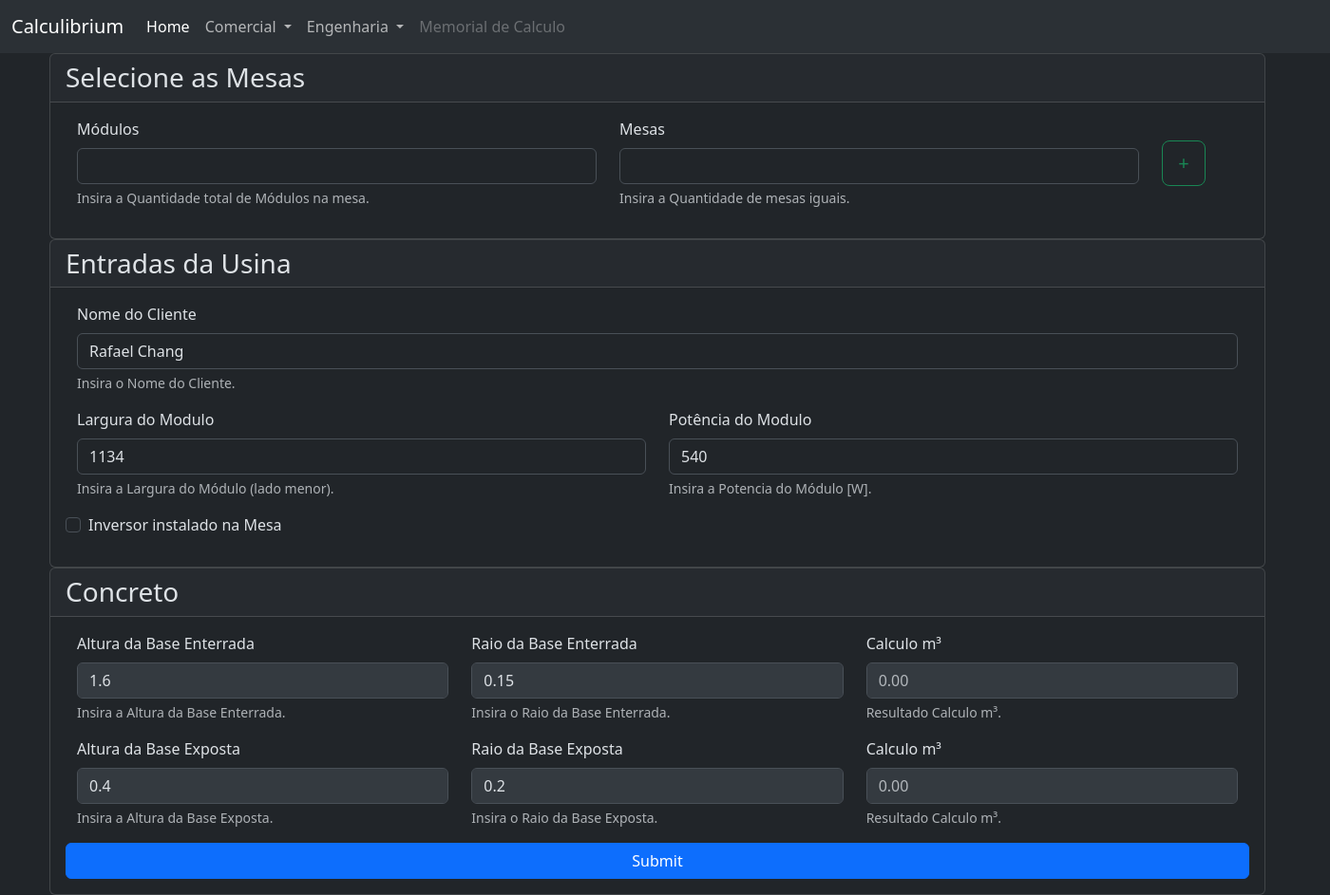
After one commit to rafachang/toolbox-django, a Django app: page /structure/un in a window 1400 px wide. The commit adds this page. Shown: the whole page at 95% size. Run offline with Django 4.2, Linux system fonts and the light colour scheme.

Commit message:
Some changes

```diff
--- a/calculibrium/templates/calculibrium/base.html
+++ b/calculibrium/templates/calculibrium/base.html
@@ -23,7 +23,7 @@
                   Comercial
                 </a>
                 <ul class="dropdown-menu">
-                  <li><a class="dropdown-item" href="{% url 'calculibrium:structure' %}">Estrutura</a></li>
+                  <li><a class="dropdown-item" href="{% url 'calculibrium:structure_kwp' %}">Estrutura</a></li>
                 </ul>
               </li>
               <li class="nav-item dropdown">
@@ -31,8 +31,8 @@
                   Engenharia
                 </a>
                 <ul class="dropdown-menu">
-                  <li><a class="dropdown-item" href="#">Estrutura [kWp]</a></li>
-                  <li><a class="dropdown-item" href="#">Estrutura [Un]</a></li>
+                  <li><a class="dropdown-item" href="{% url 'calculibrium:structure_kwp' %}">Estrutura [kWp]</a></li>
+                  <li><a class="dropdown-item" href="{% url 'calculibrium:structure_un' %}">Estrutura [Un]</a></li>
                   <li><hr class="dropdown-divider"></li>
                   <li><a class="dropdown-item" href="#">Mesas</a></li>
                   <li><hr class="dropdown-divider"></li>
--- /dev/null
+++ b/calculibrium/templates/calculibrium/structure_un.html
@@ -0,0 +1,293 @@
+{% extends "calculibrium/base.html" %}
+{% load calculibrium_extras %}
+{% block title %}
+  Calculo de Estrutura
+{% endblock title %}
+
+{% block content %}
+<div class="container">
+<form method="post">
+    {% csrf_token %}
+    <div class="card" style="width: 80rem;">
+        <h3 class="card-header">Selecione as Mesas</h3>
+        <div class="card-body">
+            <div class="container" id="linhas-container">
+                {% if tables %}
+                {% for row in tables %}
+                    <div class="mesas">
+                        <div class="row">
+                            <div class="col">
+                                <div class="mb-3">
+                                    <label for="txt_modules_amount" class="form-label">Módulos</label>
+                                    <input type="number" step="1" class="form-control" name="txt_modules_amount" id="txt_modules_amount" value="{{row.0}}">
+                                    <div class="form-text">Insira a Quantidade total de Módulos na mesa.</div>
+                                </div>
+                            </div>
+                            <div class="col">
+                                <div class="mb-3">
+                                    <label for="txt_tables_amount" class="form-label">Mesas</label>
+                                    <input type="number" step="1" class="form-control" name="txt_tables_amount" id="txt_tables_amount" value="{{row.1}}">
+                                    <div class="form-text">Insira a Quantidade de mesas iguais.</div>
+                                </div>
+                            </div>
+                            <div class="col-sm-1">
+                                <div class="mb-3">
+                                    <br>
+                                    {% if forloop.counter0 == 0 %}
+                                        <button type="button" id="adicionar-linha" class="btn btn-outline-success btn-lg">+</button>
+                                        {% else %}
+                                        <button type="button" id="remover-linha" class="btn btn-outline-danger btn-lg">-</button>
+                                    {% endif %}
+                                </div>
+                            </div>
+                        </div>
+                    </div>
+                  {% endfor %}
+                {% else %}
+                    <div class="mesas">
+                        <div class="row">
+                            <div class="col">
+                                <div class="mb-3">
+                                    <label for="txt_modules_amount" class="form-label">Módulos</label>
+                                    <input type="number" step="1" class="form-control" name="txt_modules_amount" id="txt_modules_amount" value="">
+                                    <div class="form-text">Insira a Quantidade total de Módulos na mesa.</div>
+                                </div>
+                            </div>
+                            <div class="col">
+                                <div class="mb-3">
+                                    <label for="txt_tables_amount" class="form-label">Mesas</label>
+                                    <input type="number" step="1" class="form-control" name="txt_tables_amount" id="txt_tables_amount" value="">
+                                    <div class="form-text">Insira a Quantidade de mesas iguais.</div>
+                                </div>
+                            </div>
+                            <div class="col-sm-1">
+                                <div class="mb-3">
+                                    <br>
+                                    <button type="button" id="adicionar-linha" class="btn btn-outline-success btn-lg">+</button>
+                                </div>
+                            </div>
+                        </div>
+                    </div>
+                {% endif %}
+            </div>
+        </div>
+    </div>
+    <div class="card" style="width: 80rem;">
+        <h3 class="card-header">Entradas da Usina</h3>
+        <div class="card-body">
+            <div class="container">
+                <div class="row">
+                  <div class="mb-3">
+                    <label for="txt_customers_name" class="form-label">Nome do Cliente</label>
+                    <input type="text" class="form-control" name="txt_customers_name" value="{{power_plant.customer}}">
+                    <div class="form-text">Insira o Nome do Cliente.</div>
+                  </div>
+                </div>
+                <div class="row">
+                  <div class="col">
+                    <div class="mb-3">
+                      <label for="txt_module_width" class="form-label">Largura do Modulo</label>
+                      <input type="number" step="1" class="form-control" name="txt_module_width" value="{{power_plant.module.largura}}">
+                      <div class="form-text">Insira a Largura do Módulo (lado menor).</div>
+                    </div>
+                  </div>
+                  <div class="col">
+                    <div class="mb-3">
+                      <label for="txt_module_power" class="form-label">Potência do Modulo</label>
+                      <input type="number" step="1" class="form-control" name="txt_module_power" value="{{power_plant.module.potencia}}">
+                      <div class="form-text">Insira a Potencia do Módulo [W].</div>
+                    </div>
+                  </div>
+                </div>
+                <div class="row">
+                  <div class="mb-3 form-check">
+                    {% if power_plant.inverter_table %}
+                      <input type="checkbox" class="form-check-input" name="chk_inverter" value="inverter_table" checked>
+                    {% else %}
+                      <input type="checkbox" class="form-check-input" name="chk_inverter" value="inverter_table">
+                    {% endif %}
+                      <label class="form-check-label" for="chk_inverter">Inversor instalado na Mesa</label>
+                  </div>
+                </div>
+              </div>
+        </div>
+    </div>
+    <div class="card" style="width: 80rem;">
+        <h3 class="card-header">Concreto</h3>
+        <div class="card-body">
+          <div class="container">
+            <div class="row">
+                <div class="col">
+                    <div class="mb-3">
+                        <label for="txt_height_buried" class="form-label">Altura da Base Enterrada</label>
+                        <input type="number" step="0.01" class="form-control" name="txt_height_buried" id="txt_height_buried" value="1.6" disabled>
+                        <div id="lbl_height_buried" class="form-text">Insira a Altura da Base Enterrada.</div>
+                    </div>
+                </div>
+                <div class="col">
+                    <div class="mb-3">
+                        <label for="txt_ray_buried" class="form-label">Raio da Base Enterrada</label>
+                        <input type="number" step="0.01" class="form-control" name="txt_ray_buried" id="txt_ray_buried" value="0.15" disabled>
+                        <div id="lbl_ray_buried" class="form-text">Insira o Raio da Base Enterrada.</div>
+                    </div>
+                </div>
+                <div class="col">
+                    <div class="mb-3">
+                        <label for="txt_volume_buried" class="form-label">Calculo m³</label>
+                        <input type="number" step="0.01" class="form-control" name="txt_volume_buried" id="txt_volume_buried" value="{{power_plant.volume_buried|floatformat:3}}" placeholder="0.00" disabled>
+                        <div id="lbl_volume_buried" class="form-text">Resultado Calculo m³.</div>
+                    </div>
+                </div>
+            </div>
+            <div class="row">
+                <div class="col">
+                    <div class="mb-3">
+                        <label for="txt_height_exposed" class="form-label">Altura da Base Exposta</label>
+                        <input type="number" step="0.01" class="form-control" name="txt_height_exposed" id="txt_height_exposed" value="0.4" disabled>
+                        <div id="lbl_height_exposed" class="form-text">Insira a Altura da Base Exposta.</div>
+                    </div>
+                </div>
+                <div class="col">
+                  <div class="mb-3">
+                    <label for="txt_ray_exposed" class="form-label">Raio da Base Exposta</label>
+                    <input type="number" step="0.01" class="form-control" name="txt_ray_exposed" id="txt_ray_exposed" value="0.2" disabled>
+                    <div id="lbl_ray_exposed" class="form-text">Insira o Raio da Base Exposta.</div>
+                </div>
+                </div>
+                <div class="col">
+                <div class="mb-3">
+                    <label for="txt_volume_exposed" class="form-label">Calculo m³</label>
+                    <input type="number" step="0.01" class="form-control" name="txt_volume_exposed" id="txt_volume_exposed" value="{{power_plant.volume_exposed|floatformat:3}}" placeholder="0.00" disabled>
+                    <div id="lbl_volume_exposed" class="form-text">Resultado Calculo m³.</div>
+                </div>
+                </div>
+            </div>
+            <div class="row">
+                <button type="submit" name="calculate" class="btn btn-primary">Submit</button>
+            </div>
+          </div>
+        </div>
+    </div>
+</form>
+{% if power_plant.structures %}
+<div class="card" style="width: 80rem;">
+  <h3 class="card-header">Outputs</h3>
+  <div class="card-body">
+    <div class="container">
+      <div class="row">
+        <table class="table">
+          <thead>
+            <tr>
+              <th scope="col">Descrição</th>
+              <th scope="col">Quantidade</th>
+              <th scope="col">Unidade</th>
+            </tr>
+          </thead>
+          <tbody>
+            <tr>
+              <td>Potência da Usina</td>
+              <td>{{power_plant.real_power}}</td>
+              <td>kWp</td>
+            </tr>
+            <tr>
+              <td>Quantidade Total de Módulos</td>
+              <td>{{power_plant.modules_amount}}</td>
+              <td>un</td>
+            </tr>
+            {% for qtd_modulo, qtd_table in power_plant.array_tables %}
+              <tr>
+                <td>Mesa de {{qtd_modulo}} Módulos</td>
+                <td>{{qtd_table}}</td>
+                <td>un</td>
+              </tr>
+            {% endfor %}
+            <tr>
+              <td>Volume Total de Concreto (H21)</td>
+              <td>{{power_plant.volume_total}}</td>
+              <td>m³</td>
+            </tr>
+            <tr>
+              <td>Quantidade total de Bases</td>
+              <td>{{power_plant.bases}}</td>
+              <td>un</td>
+            </tr>
+          </tbody>
+        </table>
+      </div>
+      <div class="row">
+        <table class="table">
+          <thead>
+            <tr>
+              <th scope="col">Código</th>
+              <th scope="col">Descrição</th>
+              {% for i in power_plant.array_tables %}
+                <th>Quantidade</th>
+              {% endfor %}
+              <th scope="col">Total</th>
+            </tr>
+          </thead>
+          <tbody>
+            {% for key, value in power_plant.structure_total.bom.items %}
+              <tr>
+                <th>{{key}}</th>
+                <th>{{value.descricao}}</th>
+                {% for i in power_plant.structures %}
+                <th>{{i.bom|dictKeyLookupQuantidade:key}}</th>
+                {% endfor %}
+              </tr>
+            {% endfor %}
+          </tbody>
+        </table>
+      </div>
+      <div class="row">
+        <button type="submit" name="export" class="btn btn-primary">Exportar</button>
+      </div>
+    </div>
+  </div>
+</div>
+{% endif %}
+</div>
+<script>
+    var linhasContainer = document.getElementById('linhas-container');
+
+    linhasContainer.addEventListener('click', function(event) {
+        // Verifica se o elemento clicado é um botão de remoção
+        if (event.target.id === 'adicionar-linha') {
+            // Obtém o elemento pai (div com a classe 'mesas') do botão clicado
+            var novaLinha = document.createElement('div');
+            novaLinha.classList.add('mesas');
+            novaLinha.innerHTML = `
+                <div class="row">
+                    <div class="col">
+                        <div class="mb-3">
+                            <label for="txt_modules_amount" class="form-label">Módulos</label>
+                            <input type="number" step="1" class="form-control" name="txt_modules_amount" value="">
+                            <div class="form-text">Insira a Quantidade total de Módulos na mesa.</div>
+                        </div>
+                    </div>
+                    <div class="col">
+                        <div class="mb-3">
+                            <label for="txt_tables_amount" class="form-label">Mesas</label>
+                            <input type="number" step="1" class="form-control" name="txt_tables_amount" value="">
+                            <div class="form-text">Insira a Quantidade de mesas iguais.</div>
+                        </div>
+                    </div>
+                    <div class="col-sm-1">
+                        <div class="mb-3">
+                            <br>
+                            <button type="button" id="remover-linha" class="btn btn-outline-danger btn-lg">-</button>
+                        </div>
+                    </div>
+                </div>
+            `;
+            linhasContainer.appendChild(novaLinha);
+        }
+        if (event.target.id === 'remover-linha') {
+            // Obtém o elemento pai (div com a classe 'mesas') do botão clicado
+            var linhaRemovida = event.target.closest('.mesas');
+            // Remove a linha do DOM
+            linhaRemovida.remove();
+        }
+    });
+</script>
+{% endblock content %}
--- a/calculibrium/urls.py
+++ b/calculibrium/urls.py
@@ -6,5 +6,6 @@ app_name = 'calculibrium'
 urlpatterns = [
     path("", views.index, name="index"),
     path("<str:categoria_componente>/list", views.list, name="list"),
-    path("structure", views.structure, name="structure"),
+    path("structure/kwp", views.structure_kwp, name="structure_kwp"),
+    path("structure/un", views.structure_un, name="structure_un"),
 ]
--- a/calculibrium/views.py
+++ b/calculibrium/views.py
@@ -1,5 +1,6 @@
 from django.http import Http404, HttpResponse, HttpResponseRedirect
 from django.core.handlers.wsgi import WSGIRequest
+from django.core.exceptions import FieldError
 from django.shortcuts import get_object_or_404, render
 from django.urls import reverse
 from django.views import generic
@@ -19,7 +20,7 @@ def list(request: WSGIRequest, categoria_componente):
         raise Http404('Component does not exist!')
     return render(request, "calculibrium/list.html", {"list": list})
 
-def structure(request: WSGIRequest):
+def structure_kwp(request: WSGIRequest):
     power_plant = PowerPlant('Rafael Chang', Module(0,0,0,0,0,0,0,0,540,2261,1134,35,0,0,0,0), 103.68)
     if request.method == 'POST':
         items = {}
@@ -34,18 +35,33 @@ def structure(request: WSGIRequest):
         power_plant.calc_concrete(1.6, 0.15, 0.4, 0.2)
 
 
-    return render(request, "calculibrium/structure.html", {"power_plant": power_plant})
+    return render(request, "calculibrium/structure_kwp.html", {"power_plant": power_plant})
 
-# txt_customers_name
-# txt_module_lenght
-# txt_module_power
-# txt_power_plant_power
-# chk_inverter
-# txt_height_buried
-# txt_ray_buried
-# txt_volume_buried
-# txt_height_exposed
-# txt_ray_exposed
-# txt_volume_exposed
-# "calculate"
-# "export"
+def structure_un(request: WSGIRequest):
+    power_plant = PowerPlant('Rafael Chang', Module(0,0,0,0,0,0,0,0,540,2261,1134,35,0,0,0,0), 0)
+    if request.method == 'POST':
+        items = {}
+        for chave, valor in request.POST.items():
+            items[chave] = valor
+        try:
+            modules_amount = [int(i) for i in request.POST.getlist('txt_modules_amount')]
+            tables_amount = [int(i) for i in request.POST.getlist('txt_tables_amount')]
+        except:
+            raise FieldError('Calculo não realizado, verifique os campos e tente novamente!')
+        power_plant = PowerPlant(items['txt_customers_name'],
+                                 Module(0,0,0,0,0,0,0,0,int(items['txt_module_power']), 2261, int(items['txt_module_width']), 35, 0, 0, 0, 0),
+                                 0)
+        power_plant.modules_amount = sum([int(i)*int(tables_amount[idx]) for idx, i in enumerate(modules_amount)])
+        power_plant.real_power = power_plant.modules_amount*power_plant.module.potencia/1e3
+        power_plant.table.tables['qtd_modulo'] = modules_amount
+        power_plant.table.tables['qtd_mesas'] = tables_amount
+        power_plant.table.tables['dimensions'] = None
+        power_plant.inverter_table = True if request.POST.get('chk_inverter') else False
+        power_plant.calc_structure()
+        power_plant.calc_concrete(1.6, 0.15, 0.4, 0.2)
+        return render(request, "calculibrium/structure_un.html", {
+            "power_plant": power_plant,
+            "tables": zip(modules_amount, tables_amount)
+        })
+
+    return render(request, "calculibrium/structure_un.html", {"power_plant": power_plant})
```
Also changed, not shown: calculibrium/templates/calculibrium/structure_kwp.html (line endings or trailing spaces).
